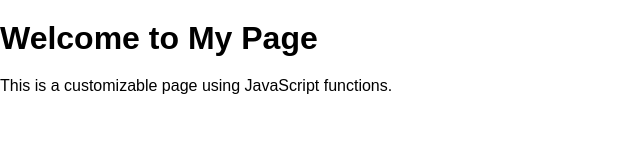
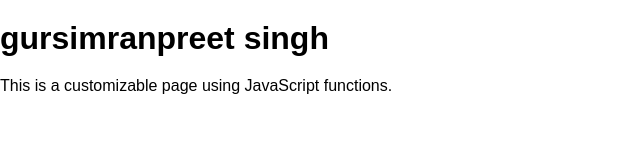
Before and after one commit to igurubhullar/mtm6302-Console-Controller-igurubhullar, a plain HTML site: page index.html in a window 1280 px wide. Shown: the whole page, without its empty margins (0-640 px from the left). Drawn offline with Linux system fonts and the light colour scheme.

Commit message:
index.html

```diff
--- a/index.html
+++ b/index.html
@@ -3,11 +3,11 @@
 <head>
     <meta charset="UTF-8">
     <meta name="viewport" content="width=device-width, initial-scale=1.0">
-    <title>Customizable Page</title>
+    <title>Capstone porject-2</title>
     <link rel="stylesheet" href="style.css">
 </head>
 <body>
-    <h1 id="page-title">Welcome to My Page</h1>
+    <h1 id="page-title">gursimranpreet singh</h1>
     <p id="page-description">This is a customizable page using JavaScript functions.</p>
     <script src="script.js"></script>
 </body>
```
